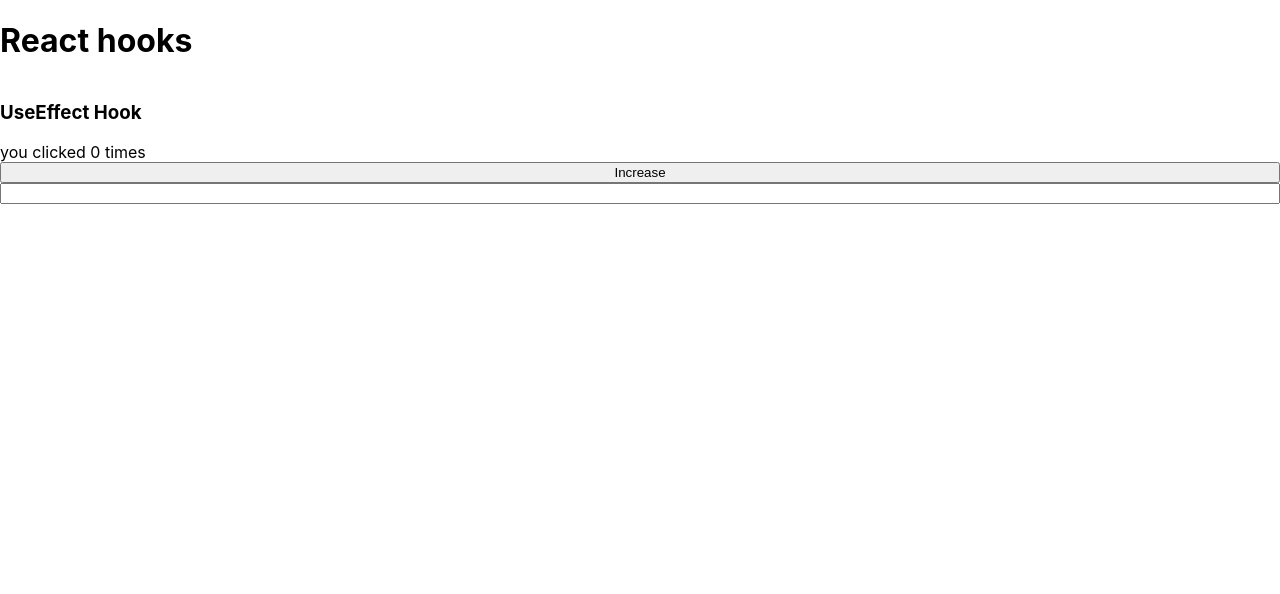
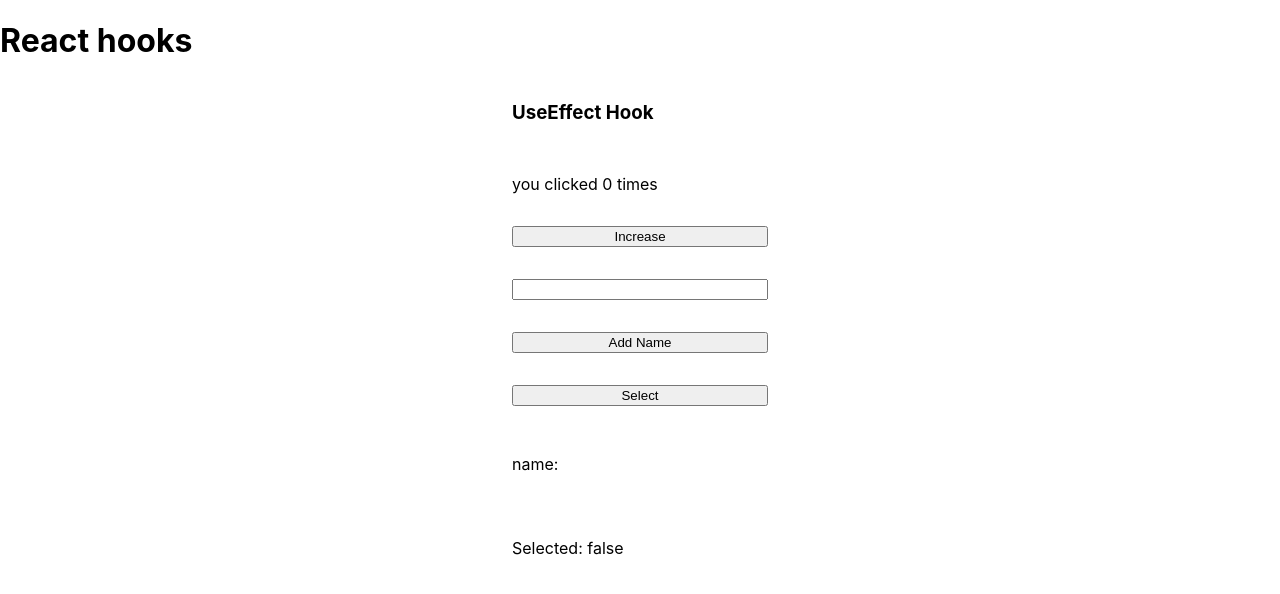
Before and after one commit to NidhitheCoder/advanced-react, a React (Create React App) app in the folder react-hooks/: page / in a window 1280 px wide. Shown: the top 594 px of the page. Built offline with nearby package versions, Linux system fonts and the light colour scheme.

Commit message:
feat: implement usememo for reducing rerendering

```diff
--- a/react-hooks/src/components/UseEffect.js
+++ b/react-hooks/src/components/UseEffect.js
@@ -1,35 +1,68 @@
-import { useEffect, useState } from "react";
+import { useEffect, useMemo, useState } from "react";
 
 function UseEffectHook() {
   const [number, setNumber] = useState(0);
-  // const [name, setName] = useState("");
+  const [name, setName] = useState("");
   const [userState, setUserState] = useState({
     name: "",
     selected: false,
+    age: 20,
+    city: ''
   });
 
+  // useEffect(() => {
+  //   console.count("useEffect");
+  //   document.title = `Title ${number}`;
+  // }, []);
+
+  // console.count("Component rendered", name);
+
+  const user = useMemo(
+    () => ({
+      name: userState.name,
+      selected: useState.selected,
+    }),
+    [userState.name, userState.selected]
+  );
+
   useEffect(() => {
-    console.count("useEffect");
-    document.title = `Title ${number}`;
-  }, []);
-
-  console.count("Component rendered", name);
+    console.log("The state has changed, useEffect runs!");
+  }, [user]);
 
   const increaseNumber = () => {
     setNumber(number + 1);
   };
 
   const onChangeName = (e) => {
-    // setName(e.target.value);
-    setUserState({ ...userState, name: e.target.value });
+    setName(e.target.value);
+  };
+
+  const addNameToUserState = () => {
+    setUserState((prev) => ({ ...prev, name: name }));
+  };
+
+  const handleSelect = () => {
+    setUserState((prev) => ({ ...prev, selected: true }));
   };
 
   return (
-    <div style={{ display: "flex", flexDirection: "column" }}>
+    <div
+      style={{
+        display: "flex",
+        flexDirection: "column",
+        width: "20vw",
+        margin: "0 auto",
+        gap: "2rem",
+      }}
+    >
       <h3>UseEffect Hook</h3>
       <span> you clicked {number} times</span>
       <button onClick={increaseNumber}>Increase</button>
       <input onChange={onChangeName} />
+      <button onClick={addNameToUserState}>Add Name</button>
+      <button onClick={handleSelect}>Select</button>
+      <p>{`name: ${userState.name}`}</p>
+      <p>{`Selected: ${userState.selected}`}</p>
     </div>
   );
 }
```
